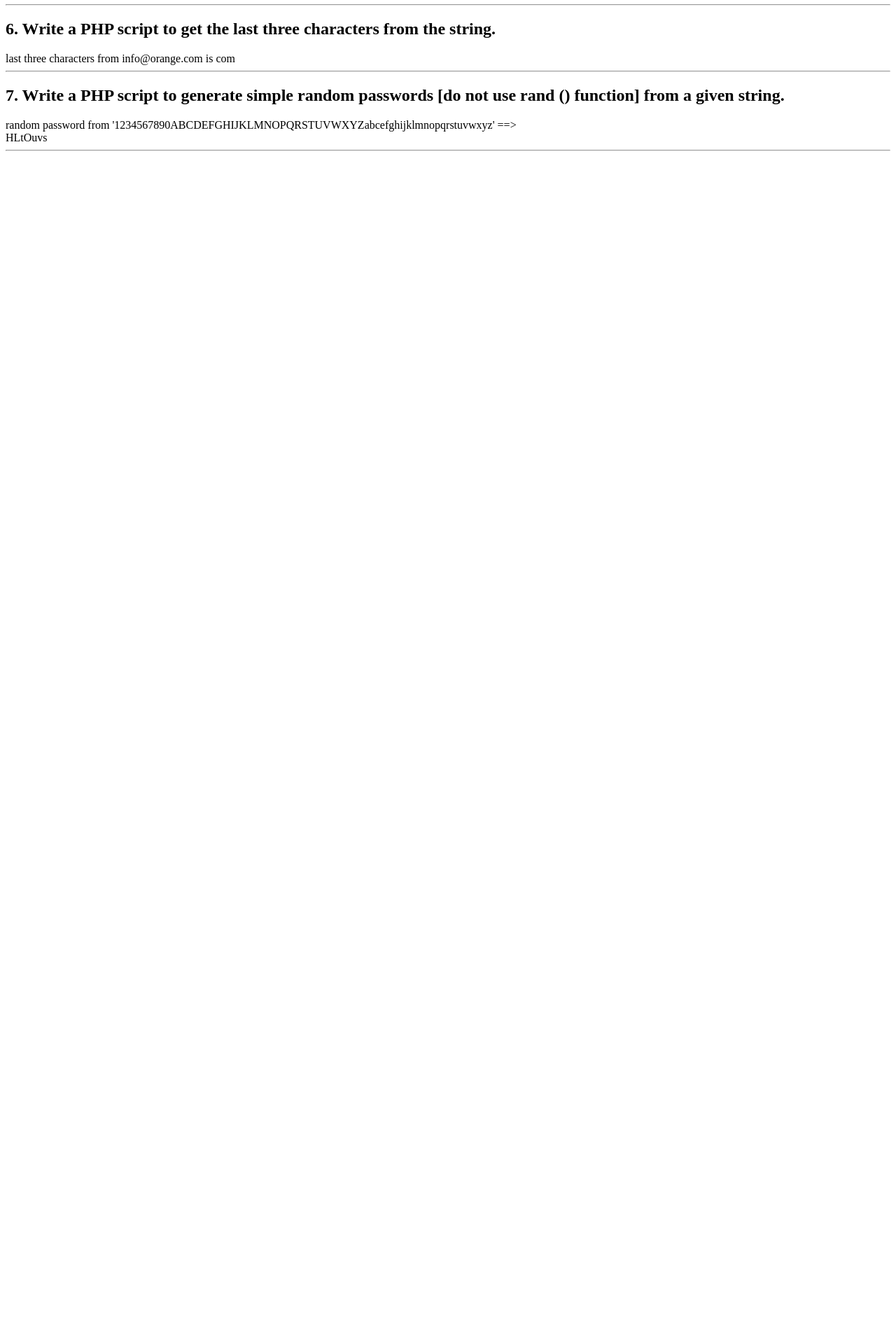
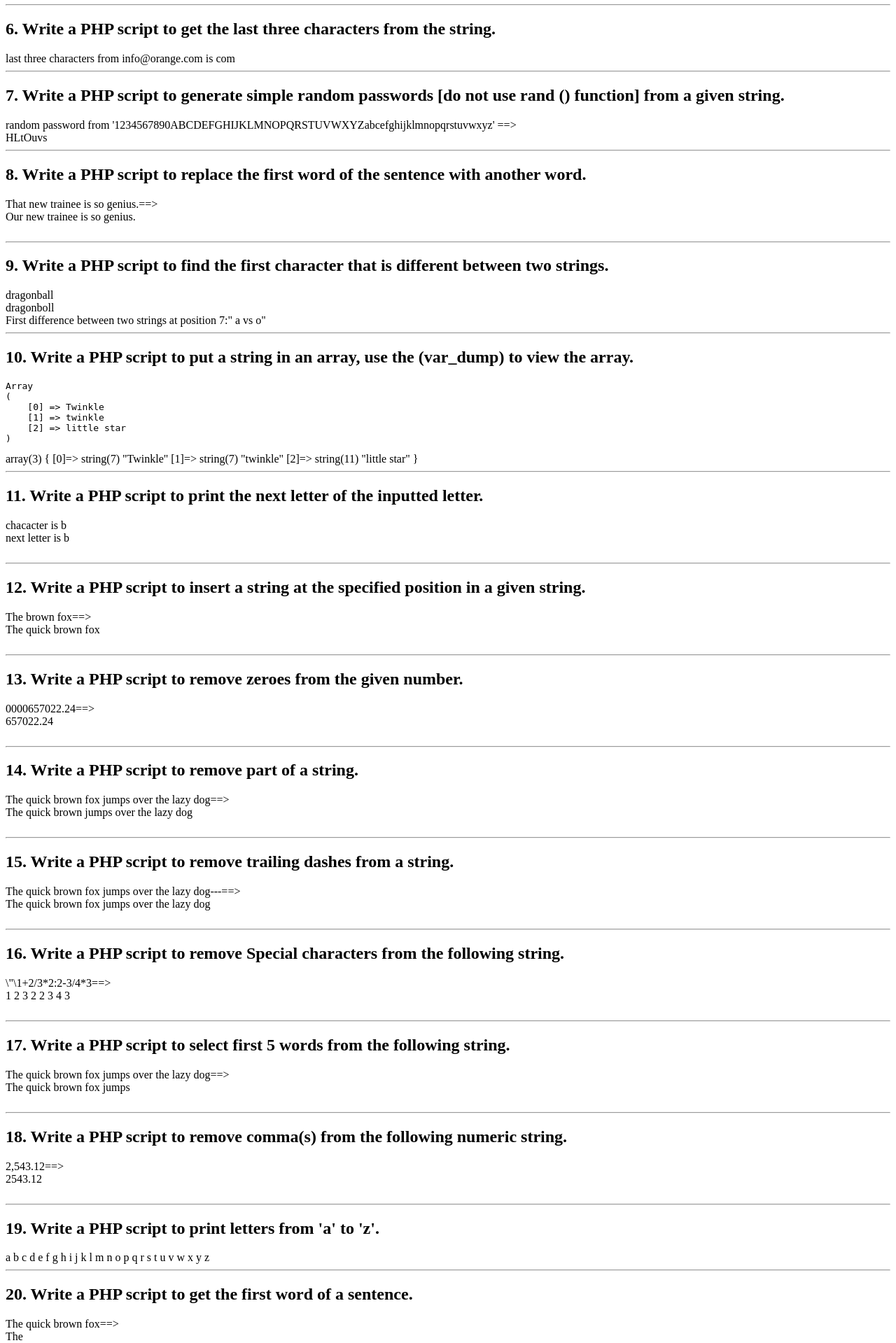
Before and after one commit to Dua-Alsafasfeh/PHP-Task, a PHP site: page /string.php in a window 1280 px wide. Shown: the part 637-2556 px from the top of the page at 70% size. Before the commit the page ends 853 px from the top, so only its background shows below. Run offline with PHP 8.4, Linux system fonts and the light colour scheme.

Commit message:
task php

```diff
--- a/monday25-4/string.php
+++ b/monday25-4/string.php
@@ -97,3 +97,148 @@ echo " <br>";
 echo " <hr>";
 ?>
 <!-- ................................... -->
+<?php
+echo "<h2> 8.	Write a PHP script to replace the first word of the sentence with another word.  </h2>";
+$str = 'That new trainee is so genius.';
+$output = preg_replace('/That/','Our', $str);
+echo $str ."==> <br>";
+echo $output ."<br>";
+
+echo " <br>";
+echo " <hr>";
+?>
+<!-- ................................... -->
+<?php
+echo "<h2> 9.	Write a PHP script to find the first character that is different between two strings.   </h2>";
+$str1 = 'dragonball';
+$str2 = 'dragonboll';
+$pos = strspn($str1 ^ $str2 , "\0");
+echo $str1 ."<br>";
+echo $str2 ."<br>";
+printf ('First difference between two strings at position %d:" %s vs %s"',$pos , $str1[$pos] , $str2[$pos]);
+
+echo " <br>";
+echo " <hr>";
+?>
+<!-- ................................... -->
+<?php
+echo "<h2> 10.	Write a PHP script to put a string in an array, use the (var_dump) to view the array.  </h2>";
+
+$arr = array("Twinkle", "twinkle", "little star");
+echo '<pre>'; print_r($arr); echo '</pre>';
+#print_r($arr)."<br>";
+echo var_dump($arr);
+
+echo " <br>";
+echo " <hr>";
+?>
+<!-- ................................... -->
+<?php
+echo "<h2> 11.	Write a PHP script to print the next letter of the inputted letter.   </h2>";
+$cha = 'a';
+$nextletter = ++$cha;
+//The following if condition prevent you to go beyond 'z' or 'Z' and will reset to 'a' or 'A'.
+if (strlen($nextletter) > 1)
+{
+ $nextletter = $nextletter[0];
+ }
+echo "chacacter is " .$cha ."<br>";
+echo "next letter is " .$nextletter ."<br>";
+
+echo " <br>";
+echo " <hr>";
+?>
+<!-- ................................... -->
+<?php
+echo "<h2> 12.	Write a PHP script to insert a string at the specified position in a given string.   </h2>";
+$original_string = 'The brown fox';
+$string_to_insert ='quick';
+$insert_pos = 4;
+$new_str = substr_replace($original_string , $string_to_insert .' ' ,$insert_pos,0);
+echo $original_string ."==> <br>";
+echo $new_str ."<br>";
+echo " <br>";
+echo " <hr>";
+?>
+<!-- ................................... -->
+<?php
+echo "<h2> 13.	Write a PHP script to remove zeroes from the given number.   </h2>";
+$str = '0000657022.24';
+$newstr = ltrim($str , '0');
+echo $str ."==><br>";
+echo $newstr ."<br>";
+echo " <br>";
+echo " <hr>";
+?>
+<!-- ................................... -->
+<?php
+echo "<h2> 14.	Write a PHP script to remove part of a string.  </h2>";
+$str ='The quick brown fox jumps over the lazy dog';
+
+$newstr = str_replace('fox' ," ", $str);
+echo $str ."==><br>";
+echo $newstr ."<br>";
+echo " <br>";
+echo " <hr>";
+?>
+<!-- ................................... -->
+<?php
+echo "<h2> 15.	Write a PHP script to remove trailing dashes from a string.   </h2>";
+$str ='The quick brown fox jumps over the lazy dog---';
+
+$newstr = str_replace('-' ," ", $str);
+echo $str ."==><br>";
+echo $newstr ."<br>";
+echo " <br>";
+echo " <hr>";
+?>
+<!-- ................................... -->
+<?php
+echo "<h2> 16.	Write a PHP script to remove Special characters from the following string. </h2>";
+$str ='\"\1+2/3*2:2-3/4*3';
+$newstr = str_replace(str_split('\\/:*?"<>|+-'),' ',$str);
+echo $str ."==><br>";
+echo $newstr ."<br>";
+echo " <br>";
+echo " <hr>";
+?>
+<!-- ................................... -->
+<?php
+echo "<h2> 17.	Write a PHP script to select first 5 words from the following string.  </h2>";
+$str ='The quick brown fox jumps over the lazy dog';
+$newstr = implode(' ', array_slice(explode(' ',$str),0,5));
+echo $str ."==><br>";
+echo $newstr ."<br>";
+echo " <br>";
+echo " <hr>";
+?>
+<!-- ................................... -->
+<?php
+echo "<h2>18.	Write a PHP script to remove comma(s) from the following numeric string.  </h2>";
+$str ='2,543.12';
+$newstr = str_replace(',','',$str);
+echo $str ."==><br>";
+echo $newstr ."<br>";
+echo " <br>";
+echo " <hr>";
+?>
+<!-- ................................... -->
+<?php
+echo "<h2>19.	Write a PHP script to print letters from 'a' to 'z'.  </h2>";
+for ($i = ord('a'); $i<= ord('z'); $i++){
+    echo chr($i) ." ";
+}
+echo " <br>";
+echo " <hr>";
+?>
+<!-- ................................... -->
+<?php
+echo "<h2>20. Write a PHP script to get the first word of a sentence.  </h2>";
+$str ='The quick brown fox';
+$newstr = explode(' ',trim($str));
+echo $str ."==><br>";
+echo $newstr[0] ."<br>";
+echo " <br>";
+echo " <hr>";
+?>
+<!-- ................................... -->
```
Also changed, not shown: monday25-4/array.php (added, +222 -0 lines).
